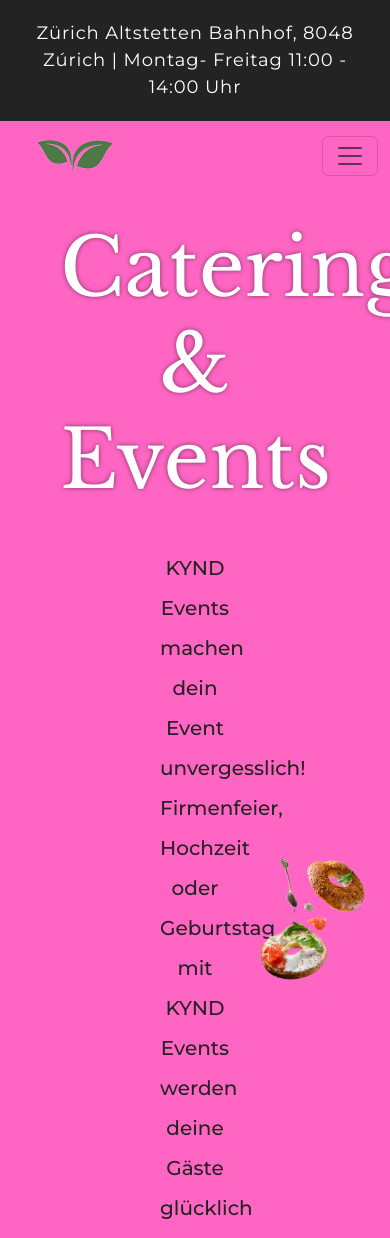
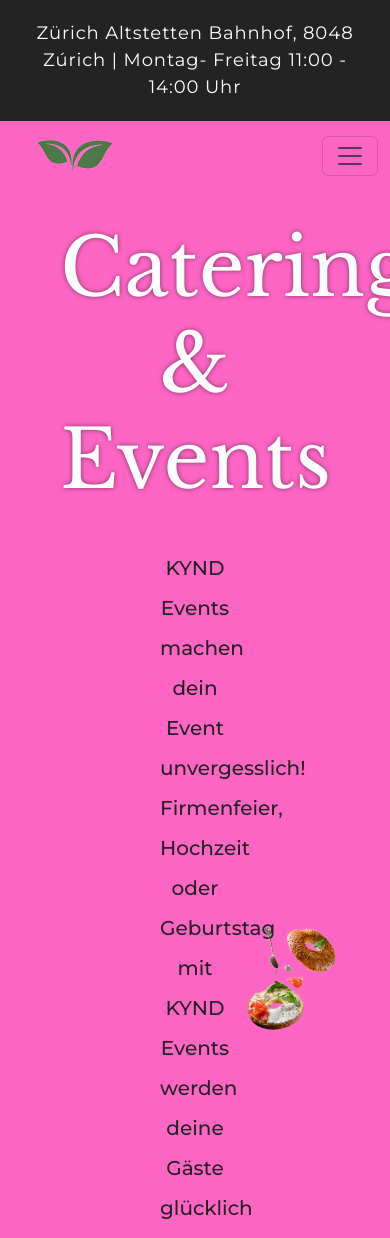
Before and after one commit to HeyTiina/kynd, a React (Create React App) app: page /CateringScreen in a window 390 px wide. Shown: the top 1238 px of the page. Built offline with nearby package versions, Linux system fonts and the light colour scheme.

Commit message:
Update CateringScreen.css

```diff
--- a/src/cateringScreen/CateringScreen.css
+++ b/src/cateringScreen/CateringScreen.css
@@ -91,7 +91,8 @@
   }
 
   .video-bagel {
-    top: 850px;
-    right: 20px;
+    top: 920px;
+    right: 50px;
+    width: 28%;
   }
 }
```
